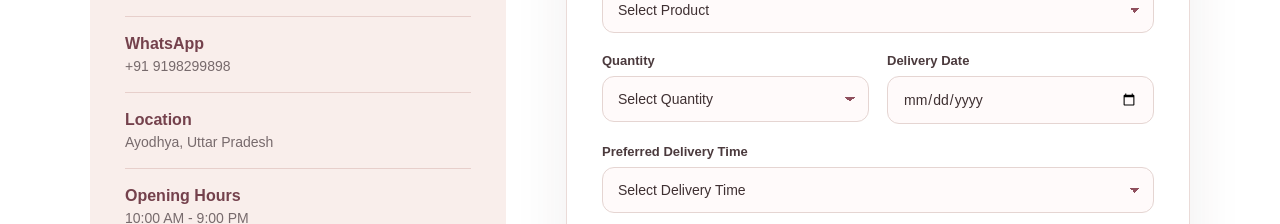
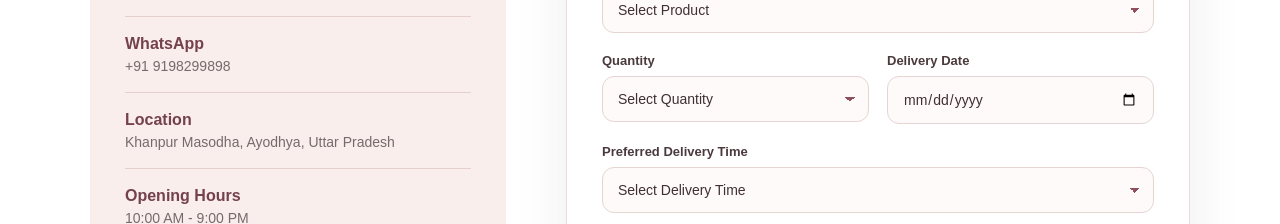
Before and after one commit to hm9454067066-cmyk/anvi-bakers, a React (Vite) app: page / in a window 1280 px wide. Shown: the part 10740-10964 px from the top of the page. Built offline with nearby package versions, Linux system fonts and the light colour scheme.

Commit message:
Update business address

```diff
--- a/src/App.jsx
+++ b/src/App.jsx
@@ -1820,9 +1820,9 @@ Anvi Bakers`;
                   Location
                 </strong>
 
-                <span>
-                  Ayodhya, Uttar Pradesh
-                </span>
+               <span>
+  Khanpur Masodha, Ayodhya, Uttar Pradesh
+</span>
               </div>
 
               <div className="contact-item">
```
